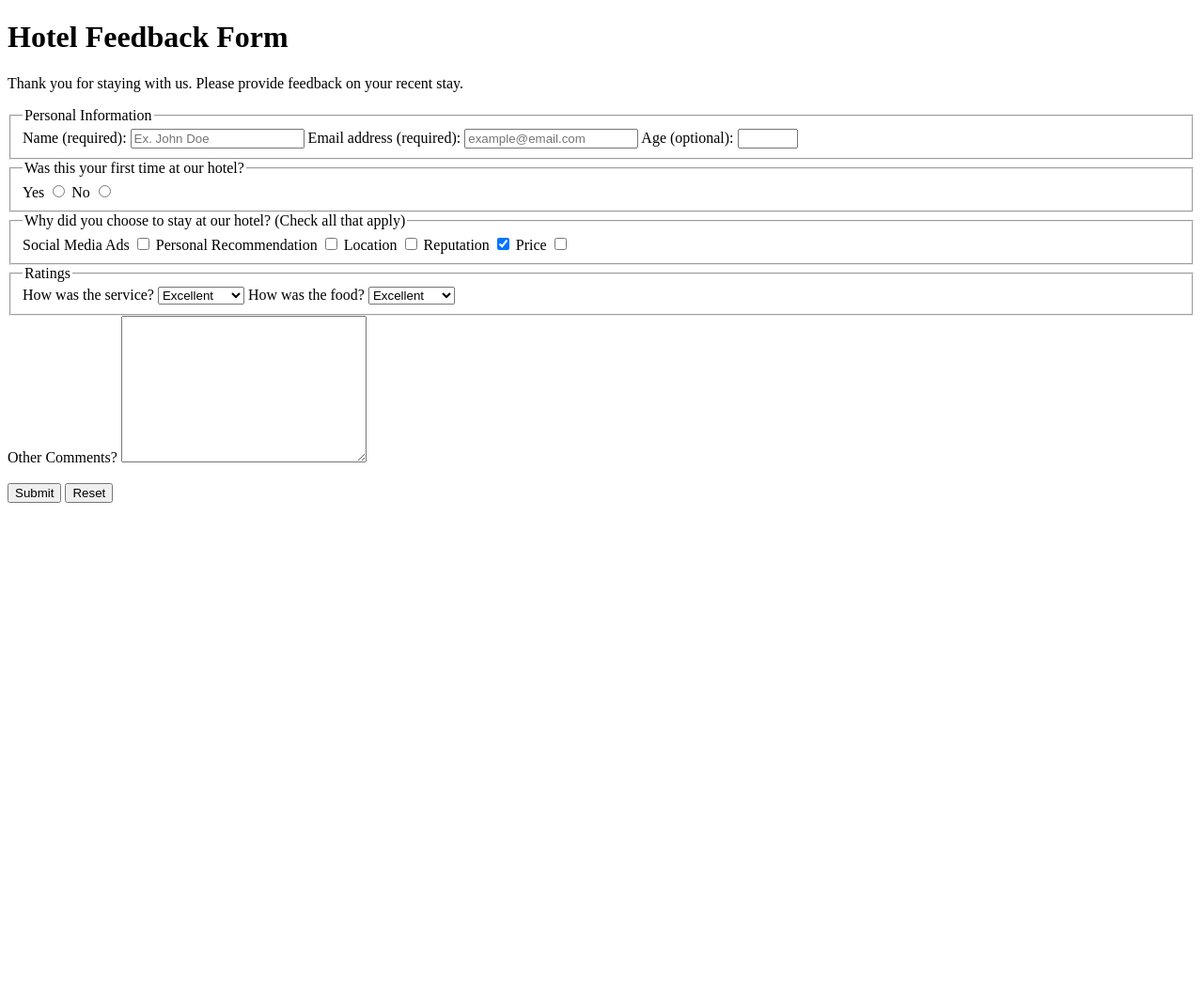
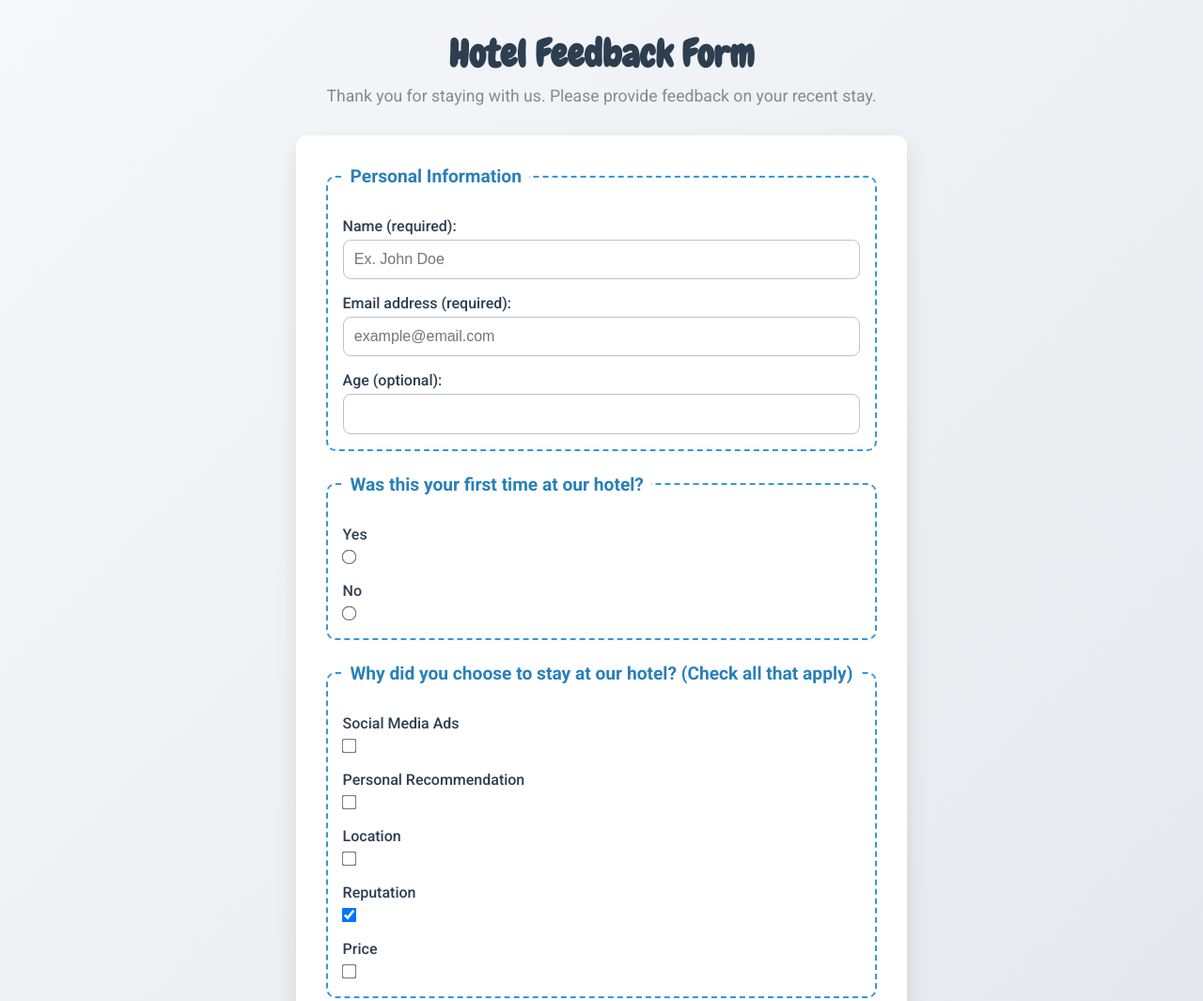
Before and after one commit to youngberry1/hotel-feedback-form, a plain HTML site: page index.html in a window 1280 px wide. Shown: the top 1065 px of the page at 94% size. Before the commit the page ends 800 px from the top, so only its background shows below. Drawn offline with Linux system fonts and the light colour scheme.

Commit message:
added styles.css file to hotel feeback form repository

```diff
--- a/index.html
+++ b/index.html
@@ -2,20 +2,24 @@
 <html lang="en">
   <head>
     <meta charset="UTF-8" />
-        <meta name="viewport" content="width=device-width, initial-scale=1.0">
     <title>Hotel Feedback Form</title>
+    <link rel="stylesheet" href="styles.css" />
+    <meta name="viewport" content="width=device-width, initial-scale=1.0" />
+    <link rel="preconnect" href="https://fonts.googleapis.com">
+<link rel="preconnect" href="https://fonts.gstatic.com" crossorigin>
+<link href="https://fonts.googleapis.com/css2?family=Chewy&family=Roboto:ital,wght@0,100..900;1,100..900&display=swap" rel="stylesheet">
   </head>
   <body>
     <header>
-      <h1>Hotel Feedback Form</h1>
+      <h1 class="header">Hotel Feedback Form</h1>
       <p>
         Thank you for staying with us. Please provide feedback on your recent
         stay.
       </p>
     </header>
     <main>
-      <form method="POST" action="https://hotel-feedback.freecodecamp.org">
-        <fieldset>
+      <form class="form" method="POST" action="https://hotel-feedback.freecodecamp.org">
+        <fieldset class="fieldset1">
           <legend>Personal Information</legend>
           <label for="full-name">Name (required):</label>
           <input type="text" id="full-name" name="name" placeholder="Ex. John Doe" required size="20">
@@ -33,7 +37,7 @@
           <input type="number" name="age" id="age" min="3" max="100" />
         </fieldset>
 
-        <fieldset>
+        <fieldset class="fieldset2">
           <legend>Was this your first time at our hotel?</legend>
           <label for="yes-option">Yes</label>
           <input id="yes-option" type="radio" name="hotel-stay" />
@@ -41,7 +45,7 @@
           <input id="no-option" type="radio" name="hotel-stay" />
         </fieldset>
 
-        <fieldset>
+        <fieldset class="fieldset3">
           <legend>
             Why did you choose to stay at our hotel? (Check all that apply)
           </legend>
@@ -100,9 +104,9 @@
         <label for="comments">Other Comments?</label>
         <textarea cols="30" rows="10" name="comments" id="comments"></textarea>
       </form>
-         <br>
-        <button type="submit">Submit</button>
-        <button type="reset">Reset</button>
+      <br>
+      <button type="submit">Submit</button>
+      <button type="reset">Reset</button>
     </main>
   </body>
 </html>
--- /dev/null
+++ b/styles.css
@@ -0,0 +1,150 @@
+/* Base Reset */
+* {
+  box-sizing: border-box;
+  margin: 0;
+  padding: 0;
+}
+
+/* Body Styling */
+body {
+  font-family: "Roboto", sans-serif;
+  background: linear-gradient(135deg, #f7f8fa, #e2e3e9);
+  padding: 2rem;
+  color: #333;
+}
+
+/* Header */
+header {
+  text-align: center;
+  margin-bottom: 2rem;
+}
+
+.header {
+  font-family: 'Chewy', cursive;
+  color: #2c3e50;
+  font-size: 2.5rem;
+  margin-bottom: 0.5rem;
+}
+
+header p {
+  font-size: 1.1rem;
+  color: #7f8c8d;
+}
+
+/* Form Styling */
+form {
+  max-width: 800px;
+  margin: auto;
+  padding: 2rem;
+  background-color: #ffffff;
+  border-radius: 12px;
+  box-shadow: 0 10px 25px rgba(0, 0, 0, 0.1);
+}
+
+/* Fieldset Styling */
+fieldset {
+  border: 2px dashed #3498db;
+  border-radius: 10px;
+  margin-bottom: 1.5rem;
+  padding: 1rem;
+}
+
+legend {
+  font-weight: bold;
+  font-size: 1.2rem;
+  color: #2980b9;
+  padding: 0 0.5rem;
+}
+
+label {
+  display: block;
+  margin-top: 1rem;
+  font-weight: 500;
+  color: #2c3e50;
+}
+
+input[type="text"],
+input[type="email"],
+input[type="number"],
+select,
+textarea {
+  width: 100%;
+  padding: 0.7rem;
+  margin-top: 0.3rem;
+  border: 1px solid #bdc3c7;
+  border-radius: 8px;
+  font-size: 1rem;
+}
+
+textarea {
+  resize: vertical;
+}
+
+/* Checkbox & Radio Label Inline */
+input[type="radio"],
+input[type="checkbox"] {
+  margin-right: 0.5rem;
+  transform: scale(1.2);
+  margin-top: 0.5rem;
+}
+
+label[for="yes-option"],
+label[for="no-option"],
+label[for="ads"],
+label[for="recommendation"],
+label[for="location"],
+label[for="reputation"],
+label[for="price"] {
+  display: flex;
+  align-items: center;
+  gap: 0.5rem;
+}
+
+/* Responsive Buttons */
+button {
+  display: inline-block;
+  width: 100%;
+  max-width: 200px;
+  padding: 0.75rem 1rem;
+  font-size: 1rem;
+  font-weight: bold;
+  color: #fff;
+  background-color: #3498db;
+  border: none;
+  border-radius: 10px;
+  cursor: pointer;
+  transition: all 0.3s ease;
+  margin: 0.5rem auto;
+}
+
+button[type="reset"] {
+  background-color: #e74c3c;
+}
+
+button:hover {
+  transform: scale(1.05);
+  opacity: 0.9;
+}
+
+/* Center Buttons */
+main {
+  display: flex;
+  flex-direction: column;
+  align-items: center;
+}
+
+/* Mobile Friendly */
+@media (max-width: 600px) {
+  form {
+    padding: 1rem;
+  }
+
+  .header {
+    font-size: 2rem;
+  }
+
+  button {
+    width: 90%;
+    font-size: 1rem;
+  }
+}
```
